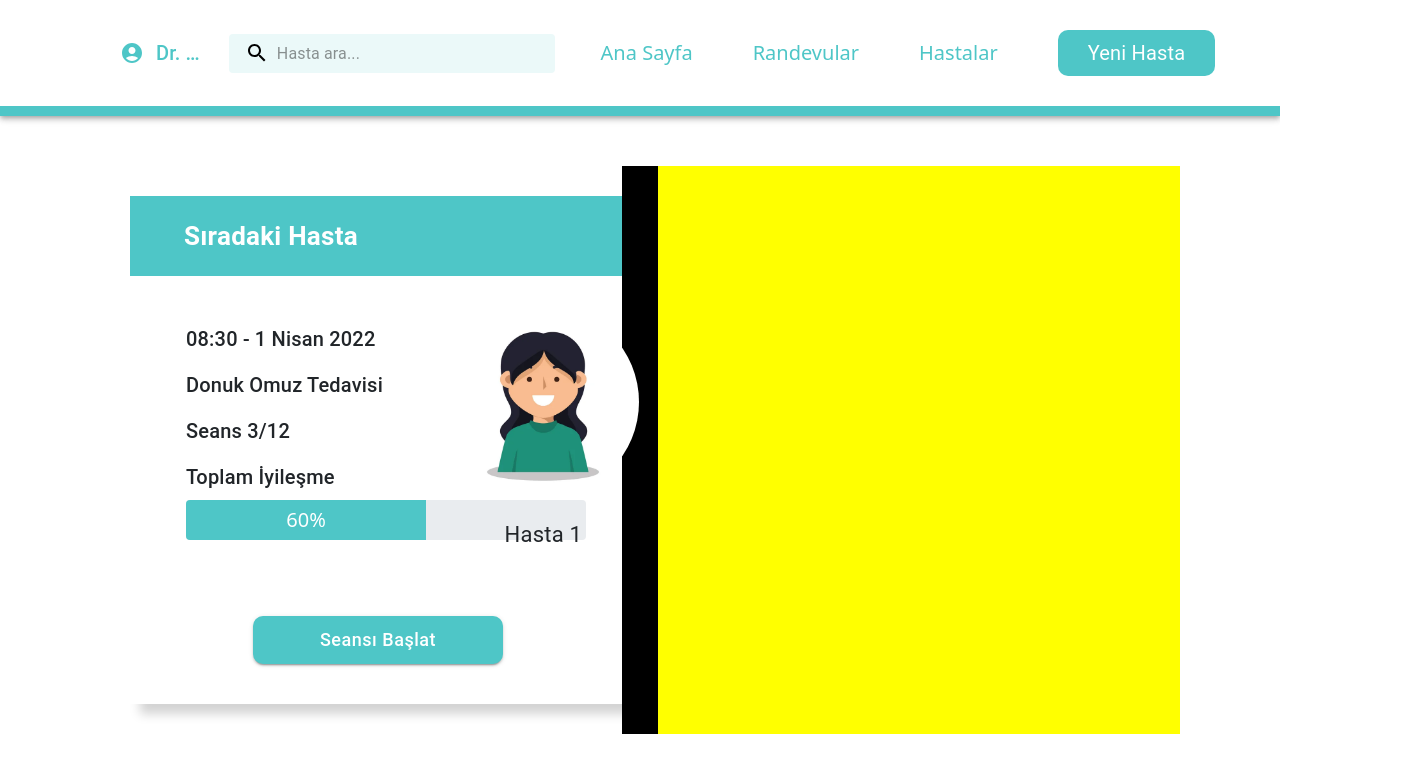
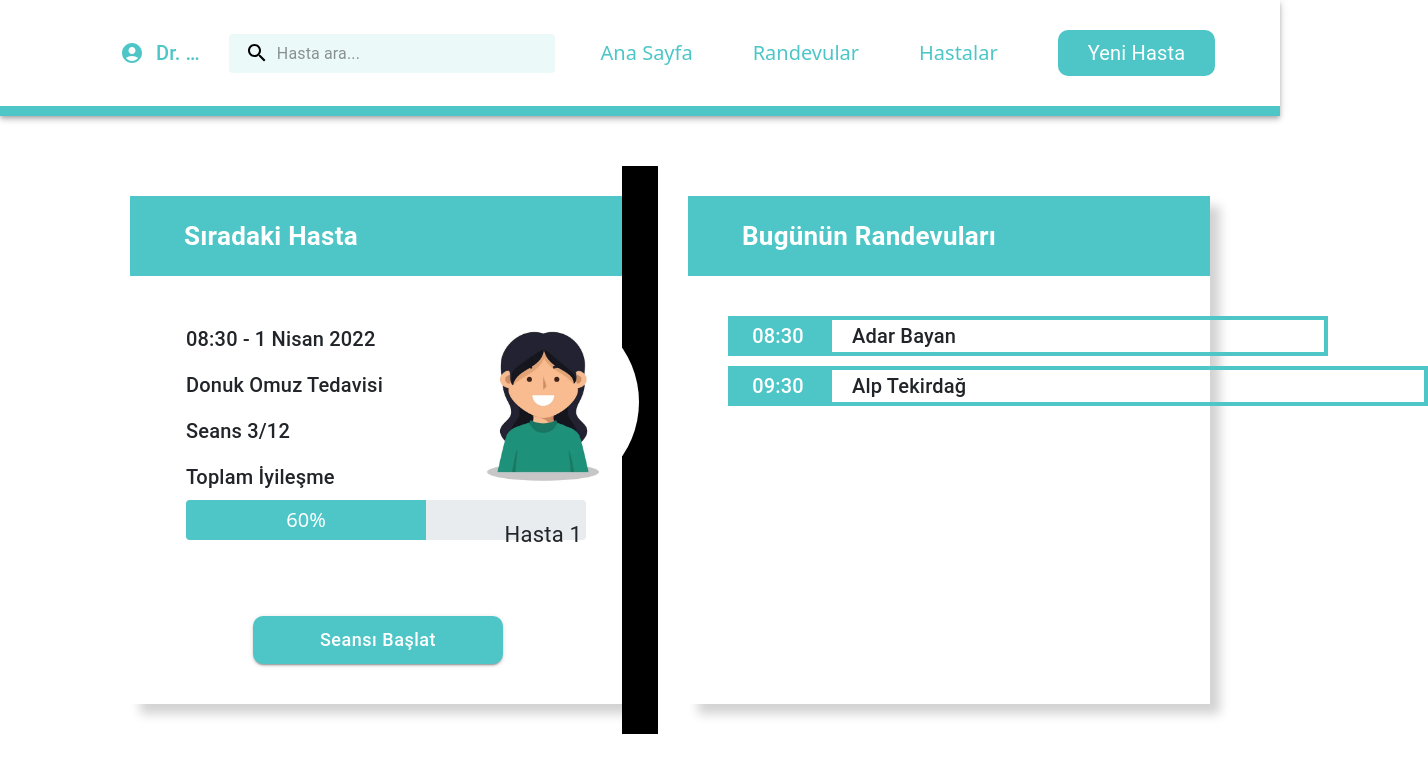
Before and after one commit to adarbayan/COMP491, a React (Create React App) app in the folder doctor-page/: page / in a window 1280 px wide. Shown: the top 772 px of the page, 1428 px wide, since content can reach past the window. Built offline with nearby package versions, Linux system fonts and the light colour scheme.

Commit message:
create PatientHolder component

```diff
--- a/doctor-page/src/App.css
+++ b/doctor-page/src/App.css
@@ -23,19 +23,30 @@
   background-color: #4ec6c7;
 }
 
-.Login-Image {
-  width: 100%;
-  height: 100%;
-  object-fit: cover;
-  box-shadow: 10px 10px 10px lightgray;
-}
-
 .Next-Patient {
   box-shadow: 10px 10px 10px lightgray;
 }
 
 .Text {
   padding: 8px 16px;
+  font-size: 20px !important;
+  font-weight: 550 !important;
+}
+
+.Hour {
+  display: flex;
+  flex-direction: column;
+  text-align: center;
+  color: white;
+  font-size: 20px !important;
+  font-weight: 550 !important;
+}
+
+.Patient {
+  display: flex;
+  flex-direction: column;
+  text-align: left;
+  padding-left: 20px;
   font-size: 20px !important;
   font-weight: 550 !important;
 }
--- a/doctor-page/src/App.tsx
+++ b/doctor-page/src/App.tsx
@@ -79,6 +79,67 @@ const StyledIconButton = styled(IconButton)((theme) => ({
   padding: "30px",
   "&:hover": { backgroundColor: "transparent" },
 }));
+
+interface PatientHolderProps {
+  patientName: string;
+  hour: string;
+  width?: string;
+  height?: string;
+  color?: string;
+  fontSize?: string;
+}
+
+const PatientHolder: React.FC<PatientHolderProps> = (props) => {
+  return (
+    <div
+      style={{ display: "flex", flexDirection: "row", marginBottom: "10px" }}
+    >
+      <Box
+        style={{
+          display: "flex",
+          flexDirection: "column",
+          justifyContent: "center",
+          backgroundColor: props.color,
+          height: props.height,
+          width: "100px",
+        }}
+      >
+        <Typography className="Hour">{props.hour}</Typography>
+      </Box>
+      <Box
+        style={{
+          display: "flex",
+          flexDirection: "column",
+          justifyContent: "center",
+          border: "4px solid #4EC6C7",
+          borderColor: props.color,
+          height: props.height,
+          width: props.width,
+        }}
+      >
+        <Typography
+          style={{
+            display: "flex",
+            flexDirection: "column",
+            textAlign: "left",
+            paddingLeft: "20px",
+            fontSize: props.fontSize,
+            fontWeight: "550",
+          }}
+        >
+          {props.patientName}
+        </Typography>
+      </Box>
+    </div>
+  );
+};
+
+PatientHolder.defaultProps = {
+  width: "500px",
+  height: "40px",
+  color: "#4EC6C7",
+  fontSize: "20px",
+};
 
 export default function PrimarySearchAppBar() {
   const [anchorEl, setAnchorEl] = React.useState<null | HTMLElement>(null);
@@ -379,18 +440,58 @@ export default function PrimarySearchAppBar() {
             </Grid>
           </Grid>
           <Grid xs={0.0} sm={0.4} style={{ backgroundColor: "black" }} />
+          <Grid container item xs={11.8} sm={5.8}>
+            <Grid
+              container
+              className="Next-Patient"
+              alignItems="center"
+              direction="column"
+              style={{
+                margin: "30px",
+              }}
+            >
+              <Container
+                style={{
+                  display: "flex",
+                  flexDirection: "column",
+                  justifyContent: "center",
+                  backgroundColor: "#4EC6C7",
+                  color: "white",
+                  height: "80px",
+                }}
+              >
+                <Typography
+                  style={{
+                    fontSize: "26px",
+                    fontWeight: "bold",
+                    textAlign: "left",
+                    padding: "30px",
+                  }}
+                >
+                  Bugünün Randevuları
+                </Typography>
+              </Container>
               <Grid
                 container
                 item
-            xs={11.8}
-            sm={5.8}
-            alignItems="center"
                 direction="column"
-            justifyContent="space-between"
+                height="300px"
                 style={{
-              backgroundColor: "yellow",
+                  padding: "40px",
                 }}
-          ></Grid>
+              >
+                <PatientHolder
+                  patientName="Adar Bayan"
+                  hour="08:30"
+                ></PatientHolder>
+                <PatientHolder
+                  patientName="Alp Tekirdağ"
+                  hour="09:30"
+                  width="600px"
+                ></PatientHolder>
+              </Grid>
+            </Grid>
+          </Grid>
         </Grid>
       </div>
     </div>
```
Lines whose indentation alone changed are shown as unchanged.
